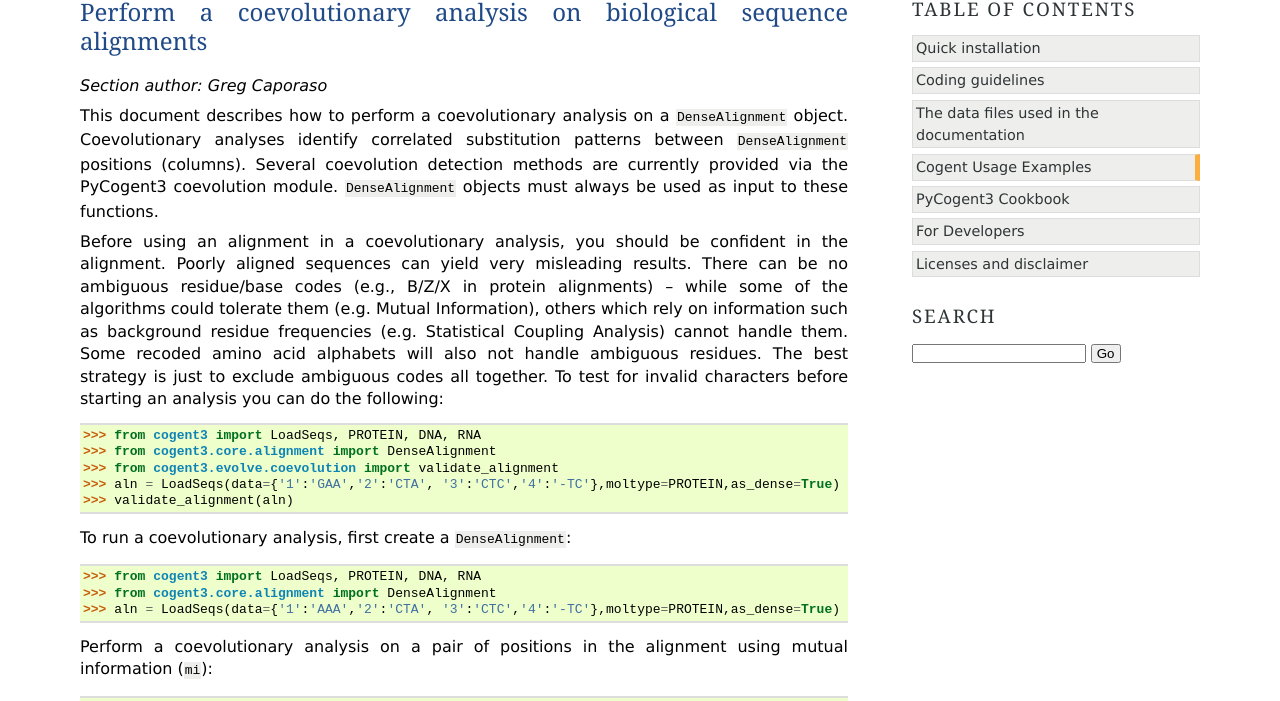
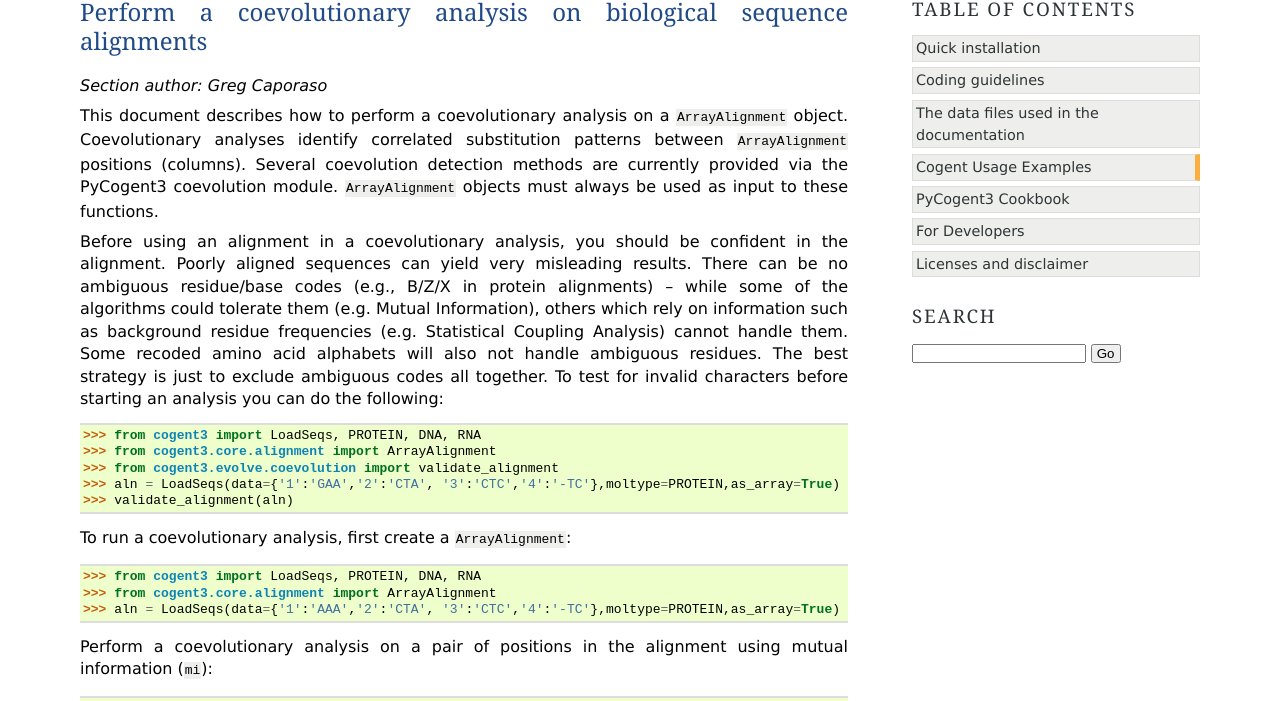
Before and after one commit to cogent3/cogent3, a Sphinx documentation site: the page built from doc/examples/coevolution.rst, in a window 1280 px wide. Shown: the part 121-822 px from the top of the page. Built offline with Sphinx 7.4.7, drawn with Linux system fonts in a browser that asks for light colours; formulas are drawn with MathJax 3; some of the changed text lies outside the part shown.

Commit message:
Major refactor ModelSeq and DenseAlignment
[CHANGED] ModelSeq to more descriptive ArraySeq
[CHANGED] DenseAlignment to DenseAlignment
[CHANGED] as_dense argument to as_array

Make more obvious what the point of difference between the "standard"
classes and these array based ones.

```diff
--- a/doc/cookbook/DNA_and_RNA_sequences.rst
+++ b/doc/cookbook/DNA_and_RNA_sequences.rst
@@ -172,7 +172,7 @@ Slicing DNA sequences
 Getting 3rd positions from codons
 ^^^^^^^^^^^^^^^^^^^^^^^^^^^^^^^^^
 
-The easiest approach is to work off the ``cogent3`` ``DenseAlignment`` object.
+The easiest approach is to work off the ``cogent3`` ``ArrayAlignment`` object.
 
 We'll do this by specifying the position indices of interest, creating a sequence ``Feature`` and using that to extract the positions.
 
--- a/doc/cookbook/loading_sequences.rst
+++ b/doc/cookbook/loading_sequences.rst
@@ -127,9 +127,9 @@ An example of using an alternative constructor is given below. A constructor is
 .. doctest::
 
     >>> from cogent3 import LoadSeqs
-    >>> from cogent3.core.alignment import DenseAlignment
+    >>> from cogent3.core.alignment import ArrayAlignment
     >>> seqs = ['>seq1','AATCG-A','>seq2','AATCGGA']
-    >>> seqs_loaded = LoadSeqs(data=seqs,as_dense=True)
+    >>> seqs_loaded = LoadSeqs(data=seqs,as_array=True)
     >>> print(seqs_loaded)
     >seq1
     AATCG-A
--- a/doc/cookbook/moltypesequence.rst
+++ b/doc/cookbook/moltypesequence.rst
@@ -87,7 +87,7 @@ Setting up a ``MolType`` object with a protein sequence
     ...     ambiguities=IUPAC_PROTEIN_ambiguities,
     ...     mw_calculator=ProteinMW,
     ...     make_alphabet_group=True,
-    ...     model_seq_constructor=ModelProteinSequence,
+    ...     array_seq_constructor=ArrayProteinSequence,
     ...     label="protein")
     >>> protseq = ProteinMolType.make_sequence
 
--- a/doc/examples/coevolution.rst
+++ b/doc/examples/coevolution.rst
@@ -3,25 +3,25 @@ Perform a coevolutionary analysis on biological sequence alignments
 
 .. sectionauthor:: Greg Caporaso
 
-This document describes how to perform a coevolutionary analysis on a ``DenseAlignment`` object. Coevolutionary analyses identify correlated substitution patterns between ``DenseAlignment`` positions (columns). Several coevolution detection methods are currently provided via the PyCogent3 coevolution module. ``DenseAlignment`` objects must always be used as input to these functions.
+This document describes how to perform a coevolutionary analysis on a ``ArrayAlignment`` object. Coevolutionary analyses identify correlated substitution patterns between ``ArrayAlignment`` positions (columns). Several coevolution detection methods are currently provided via the PyCogent3 coevolution module. ``ArrayAlignment`` objects must always be used as input to these functions.
 
 Before using an alignment in a coevolutionary analysis, you should be confident in the alignment. Poorly aligned sequences can yield very misleading results. There can be no ambiguous residue/base codes (e.g., B/Z/X in protein alignments) -- while some of the algorithms could tolerate them (e.g. Mutual Information), others which rely on information such as background residue frequencies (e.g. Statistical Coupling Analysis) cannot handle them. Some recoded amino acid alphabets will also not handle ambiguous residues. The best strategy is just to exclude ambiguous codes all together. To test for invalid characters before starting an analysis you can do the following:
 
 .. doctest::
 
    >>> from cogent3 import LoadSeqs, PROTEIN, DNA, RNA
-   >>> from cogent3.core.alignment import DenseAlignment
+   >>> from cogent3.core.alignment import ArrayAlignment
    >>> from cogent3.evolve.coevolution import validate_alignment
-   >>> aln = LoadSeqs(data={'1':'GAA','2':'CTA', '3':'CTC','4':'-TC'},moltype=PROTEIN,as_dense=True)
+   >>> aln = LoadSeqs(data={'1':'GAA','2':'CTA', '3':'CTC','4':'-TC'},moltype=PROTEIN,as_array=True)
    >>> validate_alignment(aln)
 
-To run a coevolutionary analysis, first create a ``DenseAlignment``:
+To run a coevolutionary analysis, first create a ``ArrayAlignment``:
 
 .. doctest::
 
    >>> from cogent3 import LoadSeqs, PROTEIN, DNA, RNA
-   >>> from cogent3.core.alignment import DenseAlignment
-   >>> aln = LoadSeqs(data={'1':'AAA','2':'CTA', '3':'CTC','4':'-TC'},moltype=PROTEIN,as_dense=True)
+   >>> from cogent3.core.alignment import ArrayAlignment
+   >>> aln = LoadSeqs(data={'1':'AAA','2':'CTA', '3':'CTC','4':'-TC'},moltype=PROTEIN,as_array=True)
 
 Perform a coevolutionary analysis on a pair of positions in the alignment using mutual information (``mi``):
 
@@ -73,10 +73,10 @@ Perform an intermolecular coevolutionary analysis using mutual information (``mi
     ...   coevolve_alignments
     >>> aln1 = LoadSeqs(data={'human+protein1':'AAA','pig+protein1':'CTA',
     ...  'chicken+protein1':'CTC','echidna+weird_db_identifier':'-TC'},
-    ...   moltype=PROTEIN,as_dense=True)
+    ...   moltype=PROTEIN,as_array=True)
     >>> aln2 = LoadSeqs(data={'pig+protein2':'AAAY','chicken+protein2':'CTAY',
     ...  'echidna+protein2':'CTCF','human+protein2':'-TCF'},
-    ...   moltype=PROTEIN,as_dense=True)
+    ...   moltype=PROTEIN,as_array=True)
     >>> coevolve_alignments(coevolve_alignment_functions['mi'],aln1,aln2)
     array([[        nan,         nan,         nan],
            [        nan,  0.12255625,  0.31127812],
```
Also changed, not shown: other parts of doc/cookbook/moltypesequence.rst (+1 -1 lines), cogent3/__init__.py (+4 -4 lines), doc/cookbook/alignments.rst (+6 -6 lines), 12 other files.
